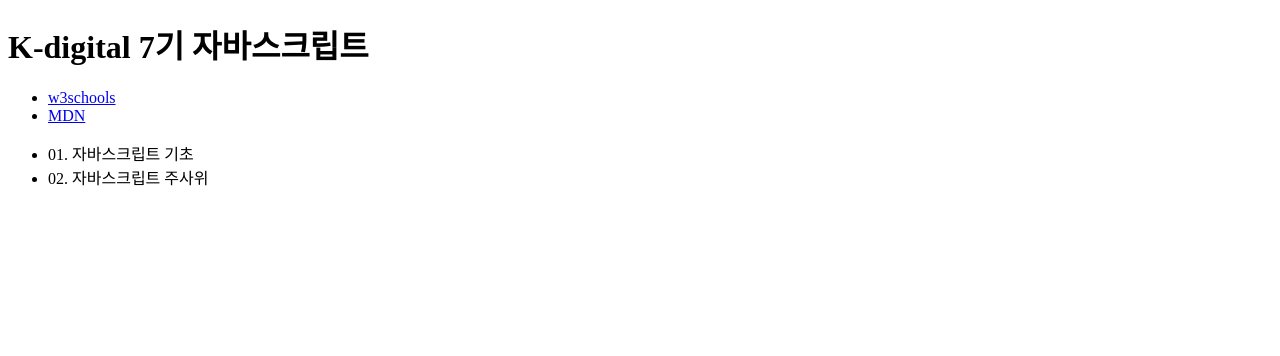
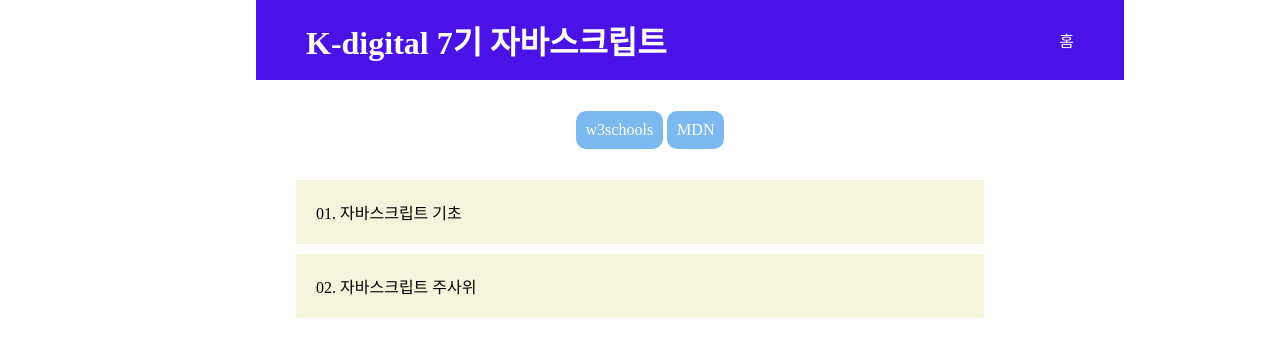
Before and after one commit to waterkyeong/pnuk7_js, a plain HTML site: page index.html in a window 1280 px wide. Drawn offline with Linux system fonts and the light colour scheme.

Commit message:
시멘틱 태그 적용

```diff
--- a/index.css
+++ b/index.css
@@ -9,12 +9,25 @@
     margin-left: 20%;
 }
 
+header{
+    width: 100%;
+    height: 80px;
+    background-color: rgb(74, 18, 230);
+    color: white;
+
+    display: flex;
+    justify-content: space-between;
+    align-items: center;
+
+    padding: 0px 50px;
+}
+
 nav{
     width: 100%;
     height: 80px;
 }
 
-div nav ul {
+main nav ul {
     width: 100%;
     height: 100%;
     display: fleX;
@@ -24,7 +37,7 @@ div nav ul {
     font-size: 1REM;
 }
 
-div nav ul li{
+main nav ul li{
     display: inline-flex;
     justify-content: center;
     align-items: center;
@@ -48,16 +61,12 @@ a:hover{
     color:rgb(58, 89, 226);
 }
 
-h1{
-
-}
-
 ul{
     list-style-type: none;
     width: 100%;
 }
 
-div ul li{
+section ul li{
     margin: 10px 40px;
     padding: 20px;
     background-color: beige;
@@ -65,7 +74,7 @@ div ul li{
 }
 
 
-div ul li:hover{
+section ul li:hover{
     background-color: rgb(118, 126, 243);
     color: white;
 }
--- a/index.html
+++ b/index.html
@@ -3,22 +3,27 @@
 <head>
     <meta charset="UTF-8">
     <meta name="viewport" content="width=device-width, initial-scale=1.0">
-    <link rel="stylesheet" href="style.css">
+    <link rel="stylesheet" href="./index.css">
     <title>K-digital 7기</title>
 </head>
 <body>
     <main id="container">
-         <h1>K-digital 7기 자바스크립트</h1>
+        <header>
+            <h1>K-digital 7기 자바스크립트</h1>
+            <p>홈</p>
+        </header>
          <nav>
             <ul>
                 <li><a href='https://www.w3schools.com/'> w3schools</a></li>
                 <li><a href='https://developer.mozilla.org/ko/docs/Web/HTML/Element'>MDN</a></li>
             </ul>
         </nav>
-         <ul>
-            <li>01. 자바스크립트 기초</li>
-            <li>02. 자바스크립트 주사위</li>
-        </ul>
+        <section>
+            <ul>
+                <li class="m1">01. 자바스크립트 기초</li>
+                <li class="m1">02. 자바스크립트 주사위</li>
+            </ul>
+        </section>
     </main>
 </body>
 </html>
```
